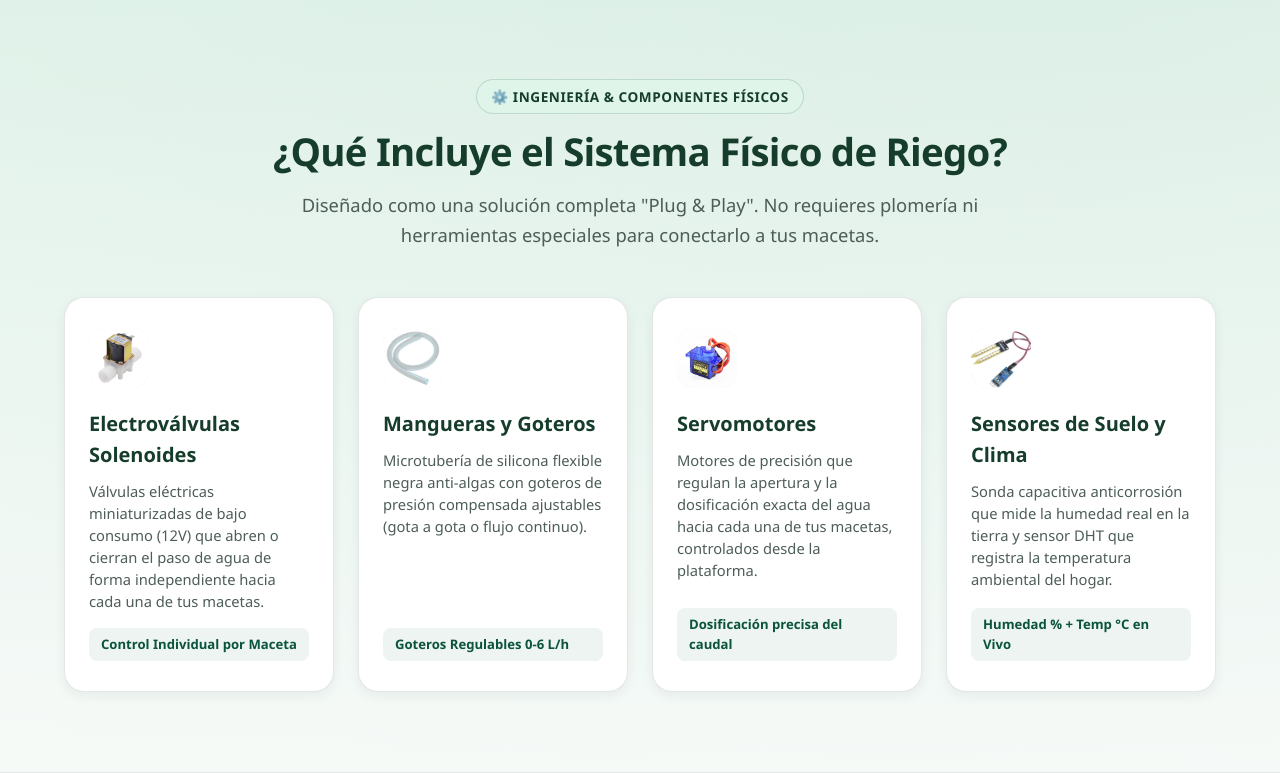
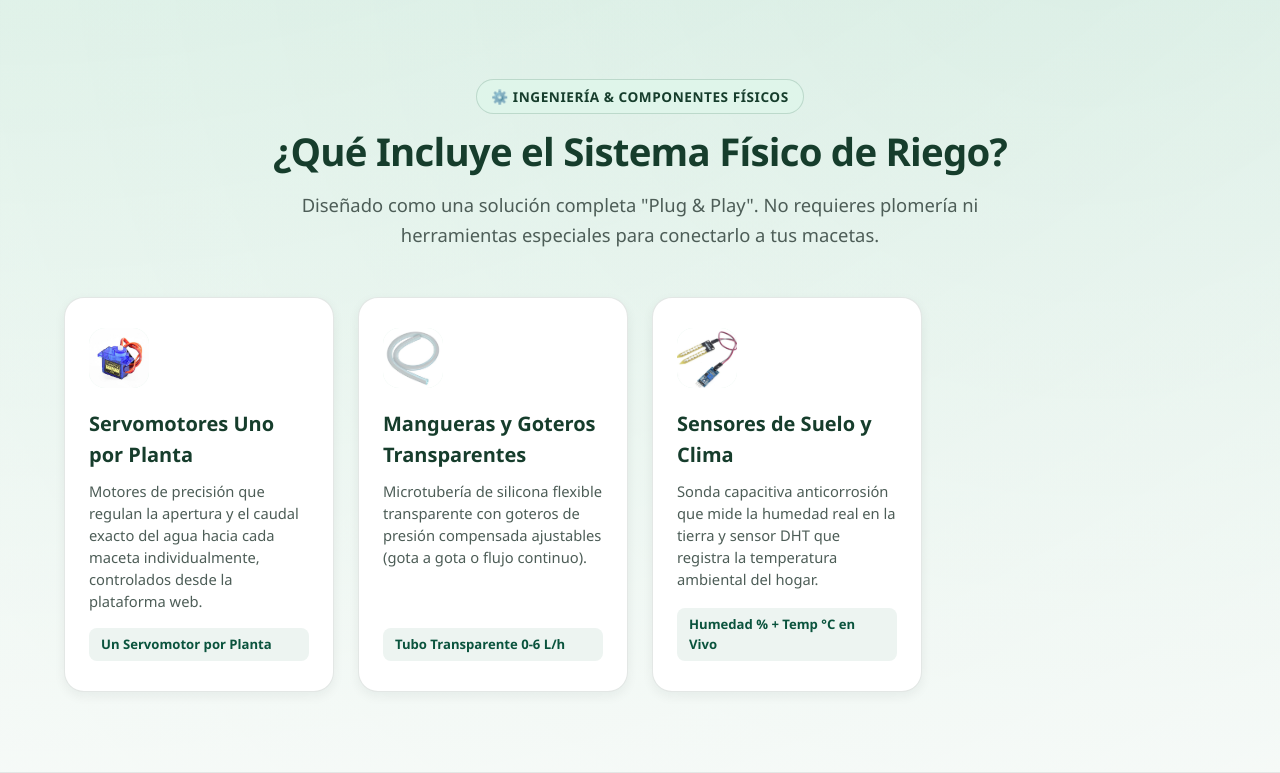
Before and after one commit to ManuelZambrano-prog/Proyecto-final-Electiva-1, a Django app: page / in a window 1280 px wide. Shown: the part 1343-2116 px from the top of the page. Run offline with Django 5.2, Linux system fonts and the light colour scheme; data comes from the database, SQL or seed files in the repository.

Commit message:
feat: kits con servomotor uno por planta, tubo transparente, sin tanque ni depósito

```diff
--- a/tienda/templates/tienda/checkout.html
+++ b/tienda/templates/tienda/checkout.html
@@ -131,7 +131,7 @@
                         <strong style="font-size: 0.9rem; color: var(--green-900);">Garantía Total de 1 Año</strong>
                     </div>
                     <p style="margin: 0; font-size: 0.85rem; color: var(--slate); line-height: 1.4;">
-                        Cubre electroválvulas, sensores y módulo central IoT. Reemplazo inmediato sin costo.
+                        Cubre servomotores, sensores y módulo central IoT. Reemplazo inmediato sin costo.
                     </p>
                 </div>
 
--- a/tienda/templates/tienda/como_funciona.html
+++ b/tienda/templates/tienda/como_funciona.html
@@ -49,7 +49,7 @@
                         <div>
                             <h4 style="margin: 0; color: var(--green-900);">Microtuberías Capilares y Goteros Regulables</h4>
                             <p style="margin: 4px 0 0; font-size: 0.92rem; color: var(--slate);">
-                                Mangueras de silicona negra de grado alimenticio anti-algas que conducen el agua discretamente hasta la base del tallo sin salpicar ni desbordar la maceta.
+                                Mangueras de silicona transparente con goteros de presión compensada ajustables que conducen el agua discretamente hasta la base del tallo sin salpicar ni desbordar la maceta.
                             </p>
                         </div>
                     </div>
--- a/tienda/templates/tienda/index.html
+++ b/tienda/templates/tienda/index.html
@@ -114,37 +114,27 @@
         </div>
 
         <div class="components-grid">
-            <!-- Componente 1: Electroválvulas -->
+            <!-- Componente 1: Servomotores -->
             <div class="component-card">
-                <div class="component-icon"><img class="component-photo" src="{% static 'tienda/images/componentes/electrovalvula.jpg' %}" alt="Electroválvula solenoide"></div>
-                <h3>Electroválvulas Solenoides</h3>
+                <div class="component-icon"><img class="component-photo" src="{% static 'tienda/images/componentes/servos.jpg' %}" alt="Servomotor"></div>
+                <h3>Servomotores Uno por Planta</h3>
                 <p>
-                    Válvulas eléctricas miniaturizadas de bajo consumo (12V) que abren o cierran el paso de agua de forma independiente hacia cada una de tus macetas.
+                    Motores de precisión que regulan la apertura y el caudal exacto del agua hacia cada maceta individualmente, controlados desde la plataforma web.
                 </p>
-                <span class="component-pill">Control Individual por Maceta</span>
+                <span class="component-pill">Un Servomotor por Planta</span>
             </div>
 
             <!-- Componente 2: Mangueras Capilares -->
             <div class="component-card">
                 <div class="component-icon"><img class="component-photo" src="{% static 'tienda/images/componentes/manguera.jpg' %}" alt="Manguera y goteros"></div>
-                <h3>Mangueras y Goteros</h3>
+                <h3>Mangueras y Goteros Transparentes</h3>
                 <p>
-                    Microtubería de silicona flexible negra anti-algas con goteros de presión compensada ajustables (gota a gota o flujo continuo).
+                    Microtubería de silicona flexible transparente con goteros de presión compensada ajustables (gota a gota o flujo continuo).
                 </p>
-                <span class="component-pill">Goteros Regulables 0-6 L/h</span>
+                <span class="component-pill">Tubo Transparente 0-6 L/h</span>
             </div>
 
-            <!-- Componente 3: Servomotores -->
-            <div class="component-card">
-                <div class="component-icon"><img class="component-photo" src="{% static 'tienda/images/componentes/servos.jpg' %}" alt="Servomotores"></div>
-                <h3>Servomotores</h3>
-                <p>
-                    Motores de precisión que regulan la apertura y la dosificación exacta del agua hacia cada una de tus macetas, controlados desde la plataforma.
-                </p>
-                <span class="component-pill">Dosificación precisa del caudal</span>
-            </div>
-
-            <!-- Componente 4: Sensores IoT Duales -->
+            <!-- Componente 3: Sensores IoT Duales -->
             <div class="component-card">
                 <div class="component-icon"><img class="component-photo" src="{% static 'tienda/images/componentes/sensor-humedad.jpg' %}" alt="Sensor de humedad"></div>
                 <h3>Sensores de Suelo y Clima</h3>
@@ -245,7 +235,7 @@
             <span class="section-tag">🏷️ Elige tu Solución</span>
             <h2 class="section-title">Kits de Riego Automatizado para el Hogar</h2>
             <p class="section-subtitle">
-                Todos los kits incluyen electroválvulas, mangueras, servomotores, sensores y acceso inmediato a la plataforma web de monitoreo de litros.
+                Todos los kits incluyen servomotores, mangueras transparentes, sensores y acceso inmediato a la plataforma web de monitoreo de litros.
             </p>
         </div>
 
@@ -271,7 +261,7 @@
 
                         <div class="kit-spec-pills">
                             <span class="spec-pill">🪴 {{ kit.plantas_recomendadas }}</span>
-                            <span class="spec-pill">🔌 {{ kit.valvulas_incluidas }} Electroválvulas</span>
+                            <span class="spec-pill">⚙️ {{ kit.valvulas_incluidas }} Servomotor{{ kit.valvulas_incluidas|pluralize:'es' }}</span>
                             <span class="spec-pill">⚙️ {{ kit.servo }}</span>
                         </div>
                     </div>
@@ -401,7 +391,7 @@
             <details class="faq-item">
                 <summary class="faq-question">¿El sistema sirve para suculentas o plantas que necesitan muy poca agua?</summary>
                 <div class="faq-answer">
-                    Sí, absolutamente. Cada electroválvula se programa individualmente. A una suculenta puedes configurarle un umbral de humedad bajo (ej: regar solo cuando baje del 15%) y una dosis de apenas 50ml, mientras que a una Monstera puedes suministrarle 300ml con umbrales más altos.
+                    Sí, absolutamente. Cada servomotor se programa individualmente. A una suculenta puedes configurarle un umbral de humedad bajo (ej: regar solo cuando baje del 15%) y una dosis de apenas 50ml, mientras que a una Monstera puedes suministrarle 300ml con umbrales más altos.
                 </div>
             </details>
 
--- a/tienda/views.py
+++ b/tienda/views.py
@@ -22,7 +22,7 @@ def seed_data_if_empty():
             icono="🪴",
             orden=1,
             descripcion="El kit inicial perfecto para quien vive en apartamento y quiere mantener sus suculentas, pothos o aromáticas saludables sin preocuparse por regar manualmente cada día.",
-            beneficios="1 electroválvula de bajo consumo\n5 metros de microtubo flexible negro anti-algas\nServomotor de precisión para dosificación exacta\nSensor de humedad de suelo capacitivo (anti-óxido)\nSensor DHT de temperatura y humedad ambiente\nAcceso a la App Web con notificaciones en vivo\nMicrogoteros ajustables gota a gota (0 a 6 L/h)\nFácil instalación en 15 minutos sin herramientas"
+            beneficios="Servomotor compacto de precisión uno por planta\n5 metros de microtubo flexible transparente\nServomotor de precisión para dosificación exacta\nSensor de humedad de suelo capacitivo (anti-óxido)\nSensor DHT de temperatura y humedad ambiente\nAcceso a la App Web con notificaciones en vivo\nMicrogoteros ajustables gota a gota (0 a 6 L/h)\nFácil instalación en 15 minutos sin herramientas"
         )
         KitRiego.objects.create(
             nombre="Kit Hogar Verde Pro",
@@ -39,7 +39,7 @@ def seed_data_if_empty():
             icono="🌿",
             orden=2,
             descripcion="Nuestra solución estrella para amantes de las plantas de interior (Monsteras, Ficus, Helechos, Palmeras). Controla de manera independiente hasta 8 macetas y recibe alertas automáticas cuando la tierra esté reseca.",
-            beneficios="1 electroválvula solenoide con control independiente\n12 metros de microtubo capilar de silicona flexible\nServomotor de alta precisión con control de caudal\n3 sensores de humedad de suelo para macetas clave\nSensor de precisión para temperatura y clima de la sala\nApp Web interactiva con registro de litros dosificados\nNotificaciones 'Tu planta necesita riego' con confirmación\nGoteros compensados por presión para riego uniforme\nAdaptador a corriente 12V 2A incluido + backup USB"
+            beneficios="Servomotor de precisión uno por planta\n12 metros de microtubo capilar de silicona transparente\nServomotor de alta precisión con control de caudal\n3 sensores de humedad de suelo para macetas clave\nSensor de precisión para temperatura y clima de la sala\nApp Web interactiva con registro de litros dosificados\nNotificaciones 'Tu planta necesita riego' con confirmación\nGoteros compensados por presión para riego uniforme\nAdaptador a corriente 12V 2A incluido + backup USB"
         )
         KitRiego.objects.create(
             nombre="Kit Jardín Interior Smart",
@@ -56,7 +56,7 @@ def seed_data_if_empty():
             icono="🏡",
             orden=3,
             descripcion="El kit definitivo para terrazas, jardines verticales interiores o coleccionistas botánicos. Permite irrigar hasta 16 plantas con dosificación programable mililitro a mililitro.",
-            beneficios="1 electroválvula de alta durabilidad en bloque modular\n25 metros de manguera de distribución y derivaciones\nServomotor de alta durabilidad con control de caudal\n6 sensores de humedad para distintas especies botánicas\nEstación de monitoreo de temperatura y humedad ambiental\nPanel de administración web avanzado con gráficas y horarios\nSistema anti-obstrucción con filtro de sedimentos en línea\nSoporte técnico prioritario y garantía extendida de 2 años"
+            beneficios="Servomotor de alta durabilidad uno por planta\n25 metros de manguera de distribución y derivaciones transparente\nServomotor de alta durabilidad con control de caudal\n6 sensores de humedad para distintas especies botánicas\nEstación de monitoreo de temperatura y humedad ambiental\nPanel de administración web avanzado con gráficas y horarios\nSistema anti-obstrucción con filtro de sedimentos en línea\nSoporte técnico prioritario y garantía extendida de 2 años"
         )
 
     if Testimonio.objects.count() == 0:
```
Also changed, not shown: tienda/tests.py (+6 -4 lines).
